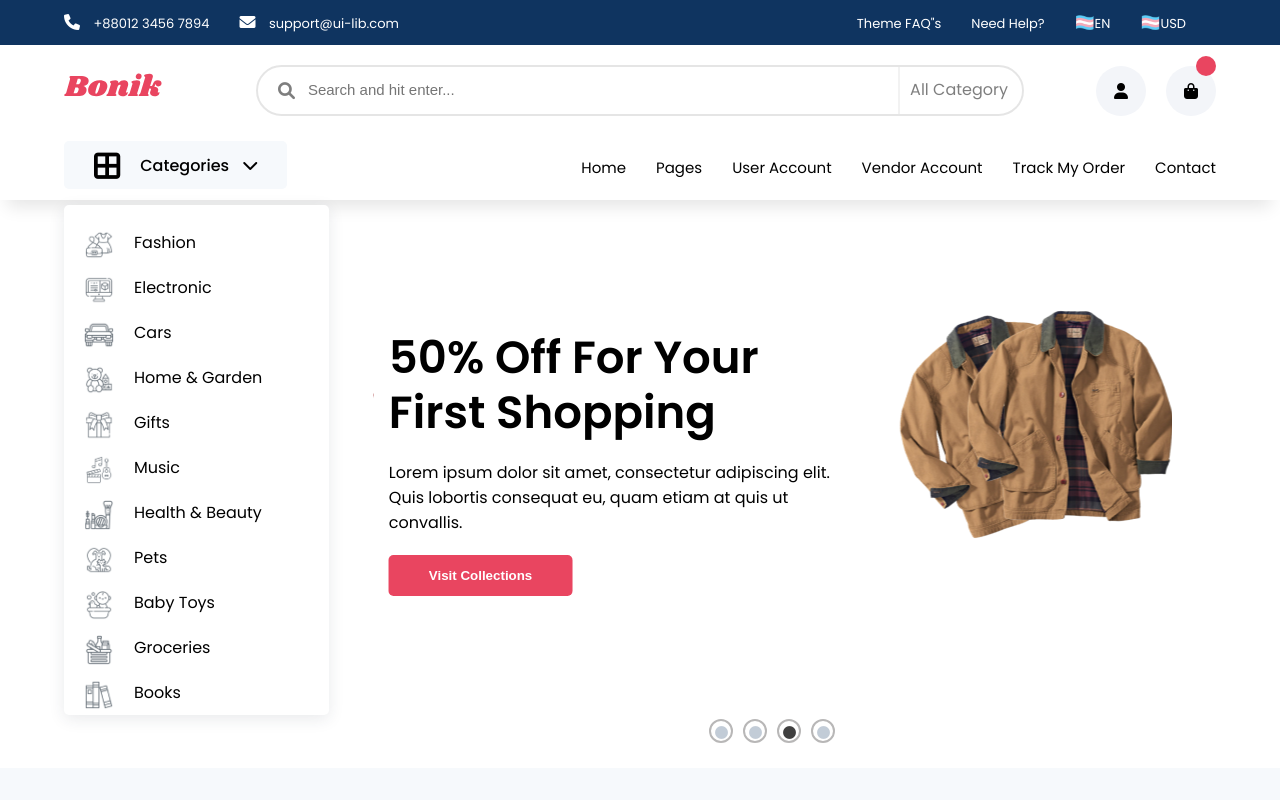
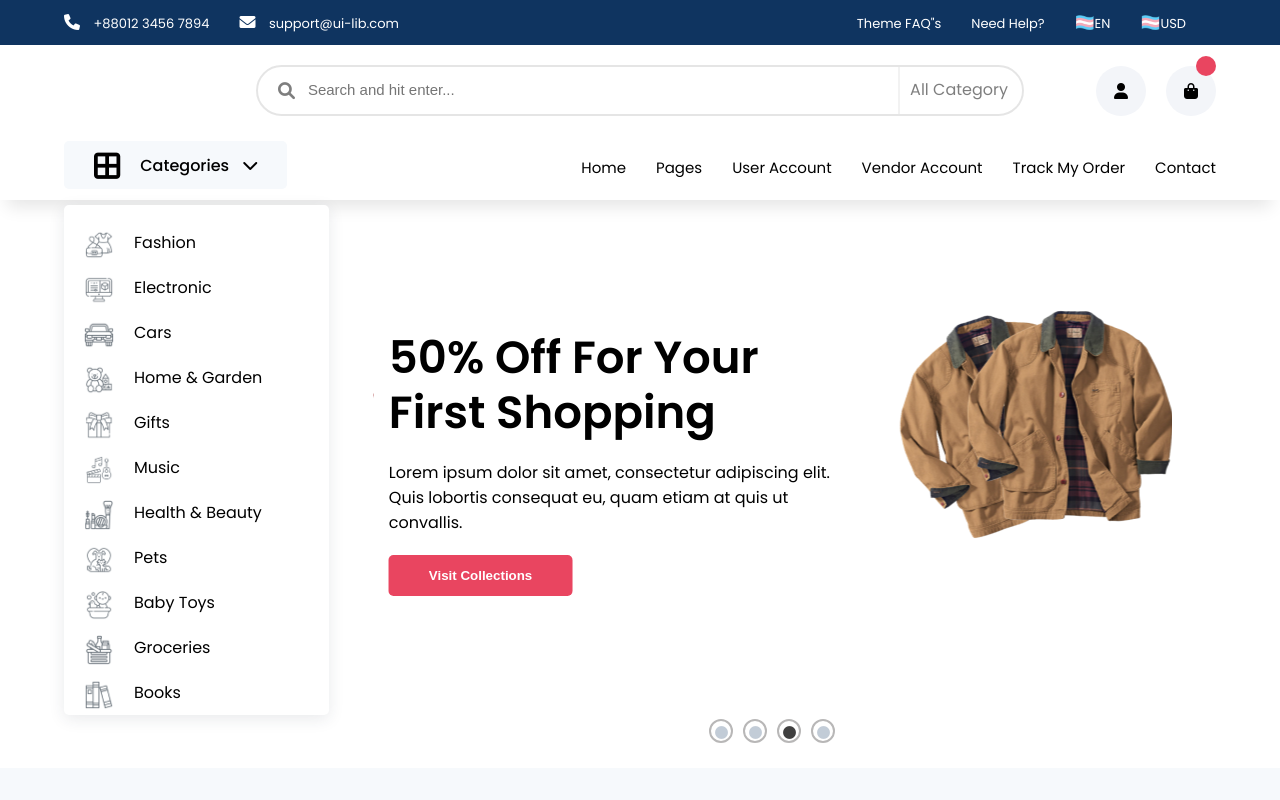
Before and after one commit to humblemillz/humble_ecommerce, a React (Create React App) app: page / in a window 1280 px wide. Shown: the top 800 px of the page. Built offline with nearby package versions, Linux system fonts and the light colour scheme.

Commit message:
Update Search.jsx
update image

```diff
--- a/src/common/header/Search.jsx
+++ b/src/common/header/Search.jsx
@@ -14,7 +14,7 @@ const Search = ({ CartItem }) => {
       <section className='search'>
         <div className='container c_flex'>
           <div className='logo width '>
-            <img src={logo} alt='' />
+
           </div>
 
           <div className='search-box f_flex'>
```
